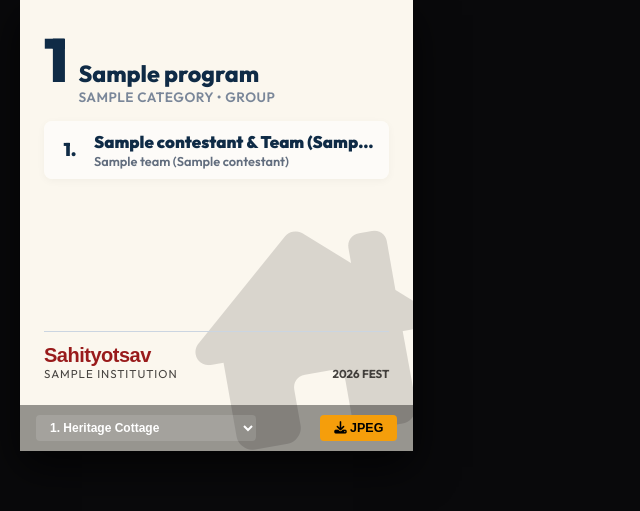
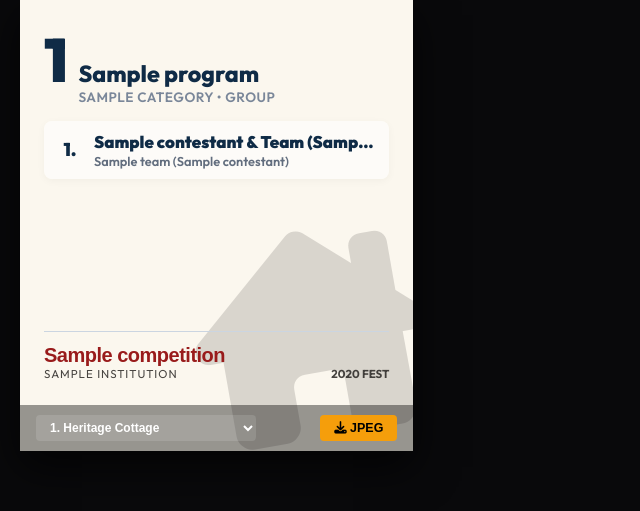
Before and after one commit to Suhailirfani/commonapp, a Django app: a page that uses templates/core/shareable_results.html in a window 1280 px wide. Shown: the part 539-1050 px from the top of the page, without its empty margins (0-640 px from the left). Run offline with Django 5.2, Linux system fonts and the light colour scheme; a user stored in the database is signed in; tables that the repository leaves empty hold one stand-in row (values such as "Sample post"); some web fonts are replaced.

Commit message:
Display dynamic competition/festival name and year on winner card footer branding

```diff
--- a/apps/core/views.py
+++ b/apps/core/views.py
@@ -1986,7 +1986,7 @@ def announcement_balancer_view(request, institution_slug):
 @login_required
 def shareable_results_view(request, institution_slug):
     institution = get_object_or_404(Institution, slug=institution_slug)
-    programs = Program.objects.filter(institution=institution, is_announced=True).select_related('category').distinct()
+    programs = Program.objects.filter(institution=institution, is_announced=True).select_related('category', 'competition').distinct()
 
     cards_data = []
     for prog in programs:
--- a/templates/core/shareable_results.html
+++ b/templates/core/shareable_results.html
@@ -543,11 +543,11 @@
 
             <div class="card-footer-branding">
                 <div>
-                    <div class="fest-art-title">Sahityotsav</div>
+                    <div class="fest-art-title">{{ prog.competition.name|default:"Festival" }}</div>
                     <div class="inst-sub">{{ institution.name }}</div>
                 </div>
                 <div style="text-align: right; font-size: 0.72rem; opacity: 0.8;">
-                    <strong>2026 FEST</strong>
+                    <strong>{% if prog.competition.year %}{{ prog.competition.year }} FEST{% else %}FESTIVAL{% endif %}</strong>
                 </div>
             </div>
         </div>
```
